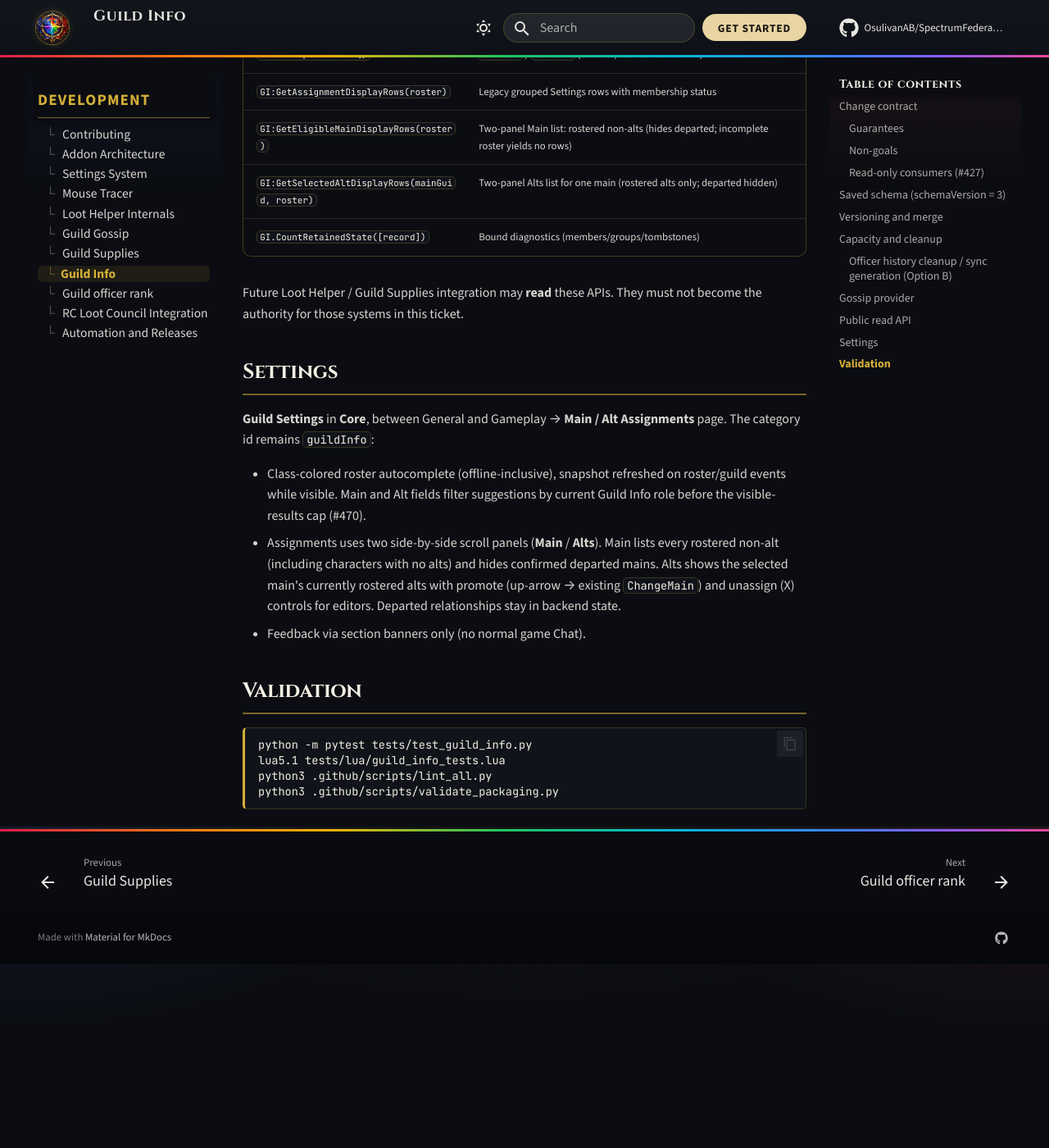
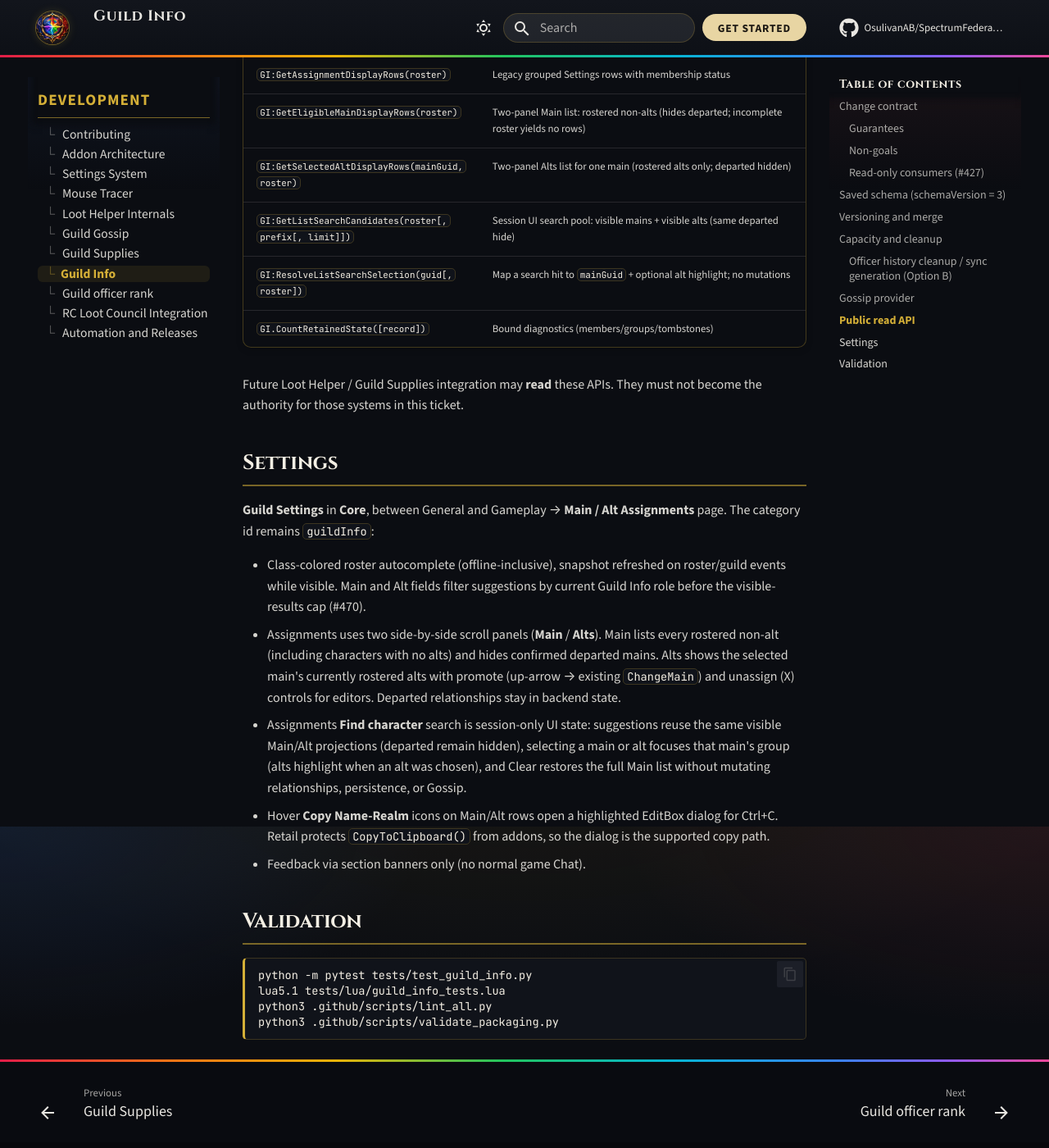
Before and after one commit to OsulivanAB/SpectrumFederation, an MkDocs documentation site: the page built from docs/development/guild-info/index.md, in a window 1280 px wide and 1400 px high, scrolled down 7392 px. Shown: the whole window at 82% size. Built offline with MkDocs 1.6.1 and Material for MkDocs 9.7.7, drawn with Linux system fonts in a browser that asks for light colours; comment, search, counter and statistics services are not loaded; before the commit the page ends 8568 px from its top, so only the background shows below that.

Commit message:
Add Guild Mains/Alts list search and hover-to-copy
Session-only Find character search focuses a main/alt group without
mutating relationships, and row copy icons open a Ctrl+C EditBox because
Retail protects CopyToClipboard from addons.

Co-authored-by: Anthony <OsulivanAB@users.noreply.github.com>

```diff
--- a/docs/development/guild-info/index.md
+++ b/docs/development/guild-info/index.md
@@ -157,6 +157,8 @@ Schema-2 (epochless) wires are rejected. Remote admission requires a transport-a
 | `GI:GetAssignmentDisplayRows(roster)` | Legacy grouped Settings rows with membership status |
 | `GI:GetEligibleMainDisplayRows(roster)` | Two-panel Main list: rostered non-alts (hides departed; incomplete roster yields no rows) |
 | `GI:GetSelectedAltDisplayRows(mainGuid, roster)` | Two-panel Alts list for one main (rostered alts only; departed hidden) |
+| `GI:GetListSearchCandidates(roster[, prefix[, limit]])` | Session UI search pool: visible mains + visible alts (same departed hide) |
+| `GI:ResolveListSearchSelection(guid[, roster])` | Map a search hit to `mainGuid` + optional alt highlight; no mutations |
 | `GI.CountRetainedState([record])` | Bound diagnostics (members/groups/tombstones) |
 
 Future Loot Helper / Guild Supplies integration may **read** these APIs. They must not become the authority for those systems in this ticket.
@@ -167,6 +169,8 @@ Future Loot Helper / Guild Supplies integration may **read** these APIs. They mu
 
 - Class-colored roster autocomplete (offline-inclusive), snapshot refreshed on roster/guild events while visible. Main and Alt fields filter suggestions by current Guild Info role before the visible-results cap (#470).
 - Assignments uses two side-by-side scroll panels (**Main** / **Alts**). Main lists every rostered non-alt (including characters with no alts) and hides confirmed departed mains. Alts shows the selected main's currently rostered alts with promote (up-arrow → existing `ChangeMain`) and unassign (X) controls for editors. Departed relationships stay in backend state.
+- Assignments **Find character** search is session-only UI state: suggestions reuse the same visible Main/Alt projections (departed remain hidden), selecting a main or alt focuses that main's group (alts highlight when an alt was chosen), and Clear restores the full Main list without mutating relationships, persistence, or Gossip.
+- Hover **Copy Name-Realm** icons on Main/Alt rows open a highlighted EditBox dialog for Ctrl+C. Retail protects `CopyToClipboard()` from addons, so the dialog is the supported copy path.
 - Feedback via section banners only (no normal game Chat).
 
 ## Validation
```
Also changed, not shown: 10 other files.
